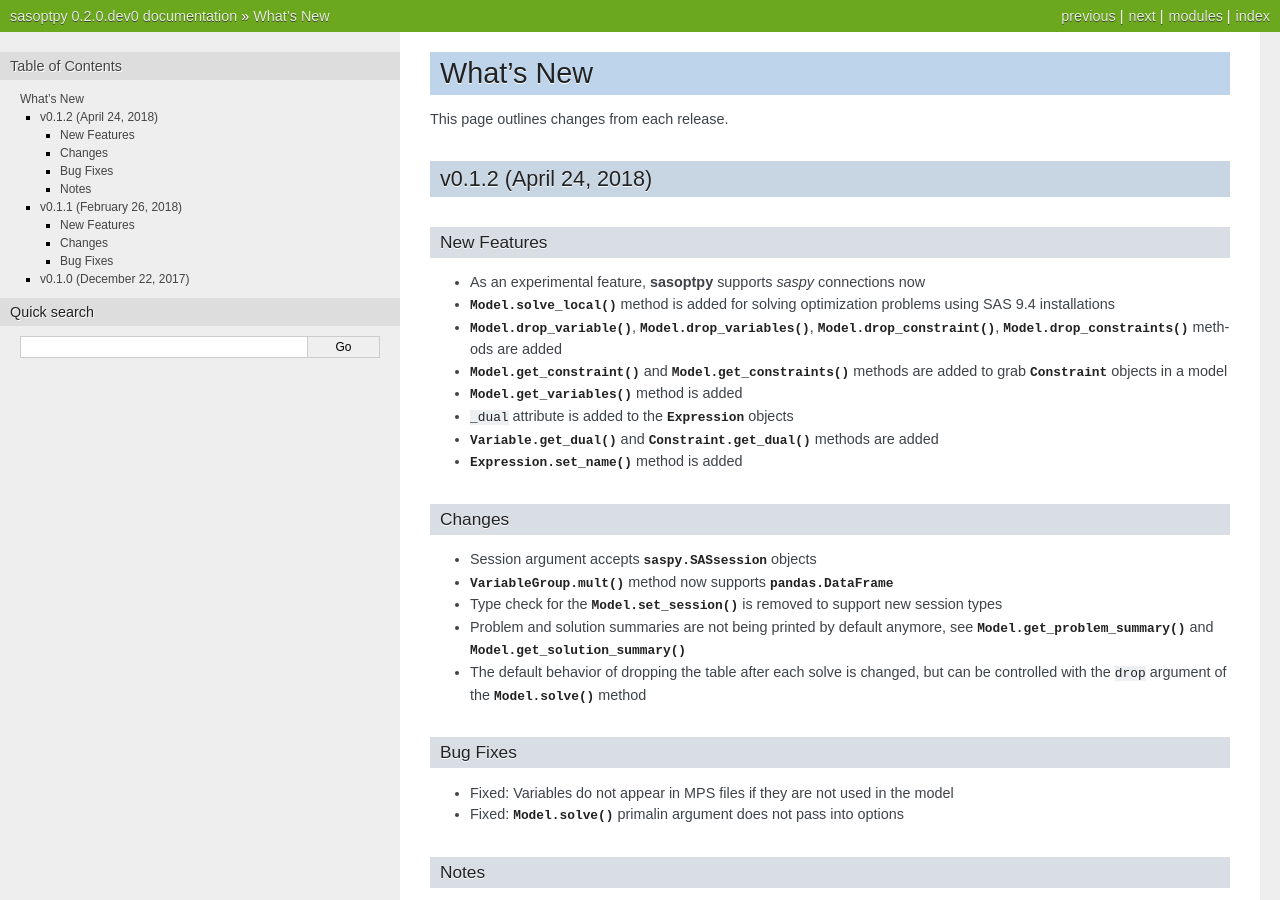
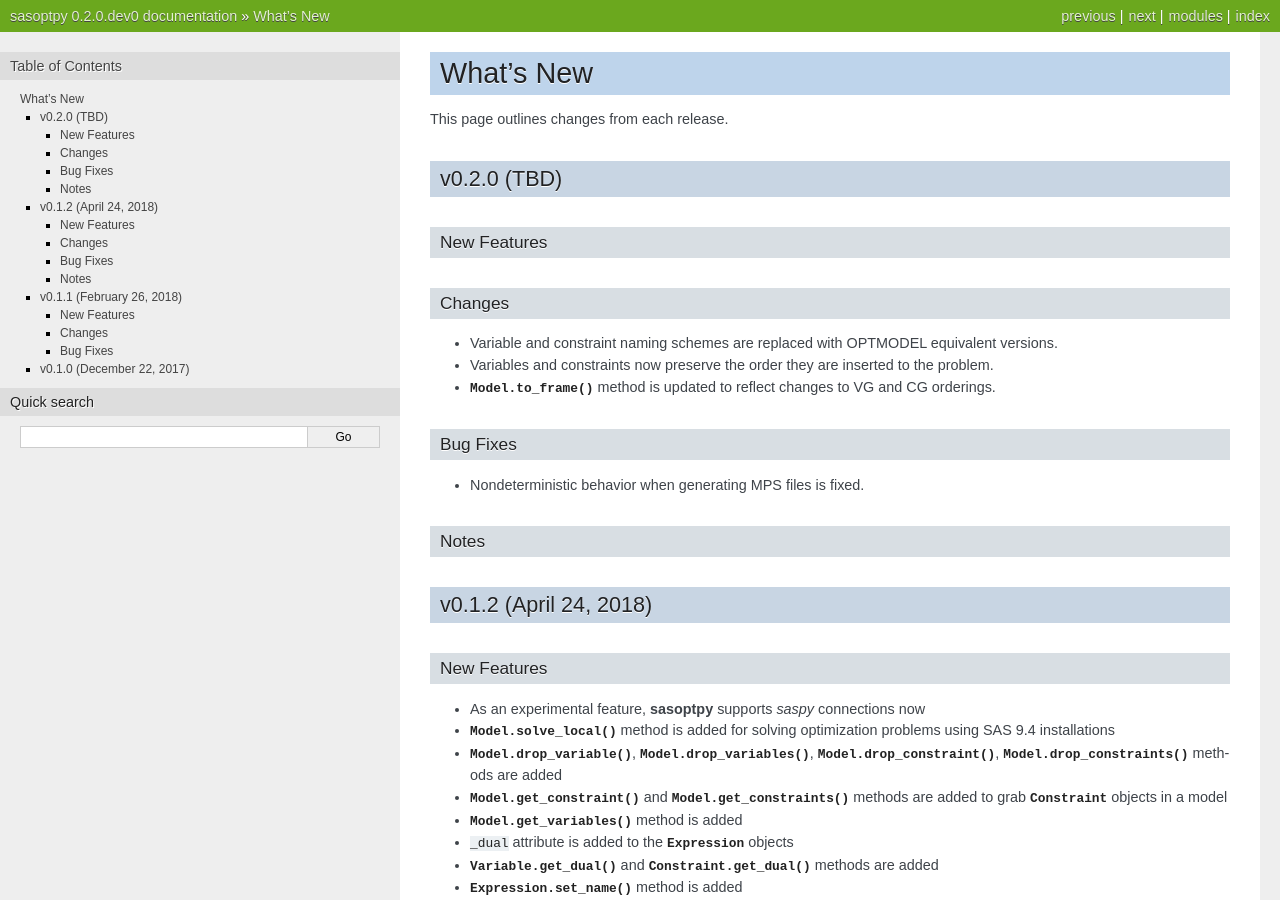
Before and after one commit to sassoftware/sasoptpy, a Sphinx documentation site: the page built from doc/whatsnew.rst, in a window 1280 px wide and 900 px high. Built offline with Sphinx 7.4.7, drawn with Linux system fonts in a browser that asks for light colours; formulas are drawn with MathJax 3.

Commit message:
What's new section is updated, sort option is set to false

```diff
--- a/doc/whatsnew.rst
+++ b/doc/whatsnew.rst
@@ -8,6 +8,29 @@
 **********
 
 This page outlines changes from each release.
+
+v0.2.0 (TBD)
+=======================
+
+New Features
+++++++++++++
+
+
+Changes
++++++++
+- Variable and constraint naming schemes are replaced with OPTMODEL equivalent
+  versions.
+- Variables and constraints now preserve the order they are inserted to the
+  problem.
+- :func:`Model.to_frame` method is updated to reflect changes to VG and CG
+  orderings.
+
+Bug Fixes
++++++++++
+- Nondeterministic behavior when generating MPS files is fixed.
+
+Notes
++++++
 
 v0.1.2 (April 24, 2018)
 =======================
```
Also changed, not shown: 1 other file.
